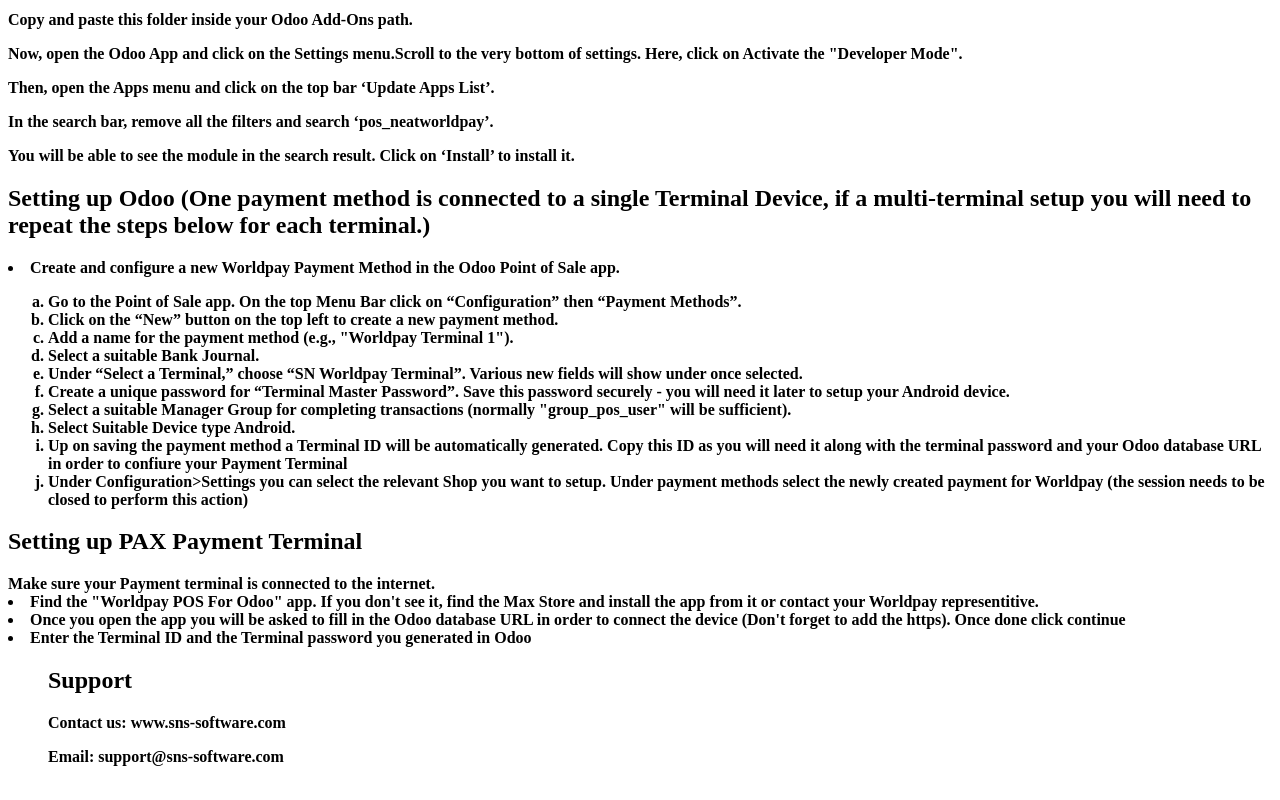
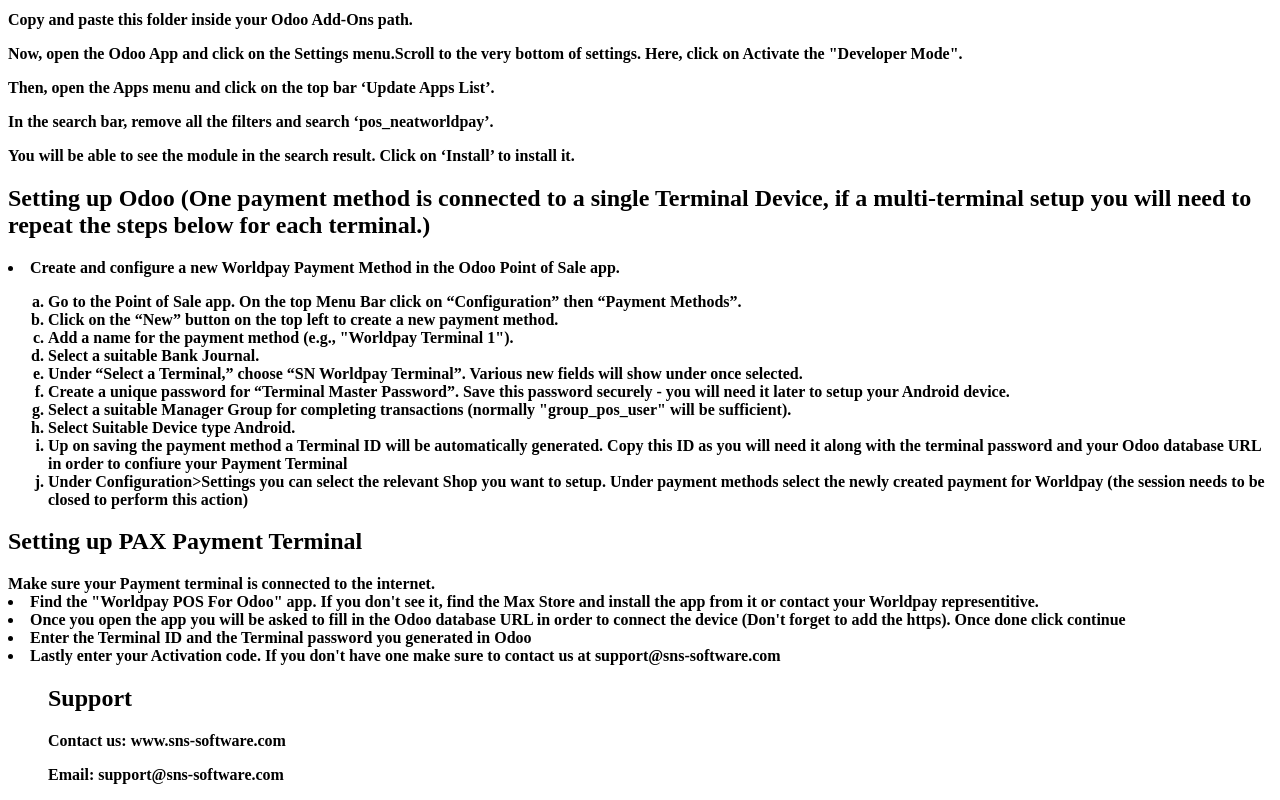
Before and after one commit to SN-Dan/neat-worldpay-pos, a plain HTML site: page pos_neatworldpay/static/description/index.html in a window 1280 px wide. Shown: the part 518-1318 px from the top of the page. Drawn offline with Linux system fonts and the light colour scheme.

Commit message:
Update index.html

```diff
--- a/pos_neatworldpay/static/description/index.html
+++ b/pos_neatworldpay/static/description/index.html
@@ -50,6 +50,7 @@
             <li>Find the "Worldpay POS For Odoo" app. If you don't see it, find the Max Store and install the app from it or contact your Worldpay representitive.</li>
             <li>Once you open the app you will be asked to fill in the Odoo database URL in order to connect the device (Don't forget to add the https). Once done click continue </li>
             <li>Enter the Terminal ID and the Terminal password you generated in Odoo</li>
+            <li>Lastly enter your Activation code. If you don't have one make sure to contact us at support@sns-software.com </li>
     <ol>
     <h2>Support</h2>
         <p>Contact us: <b>www.sns-software.com</b></p>
```
